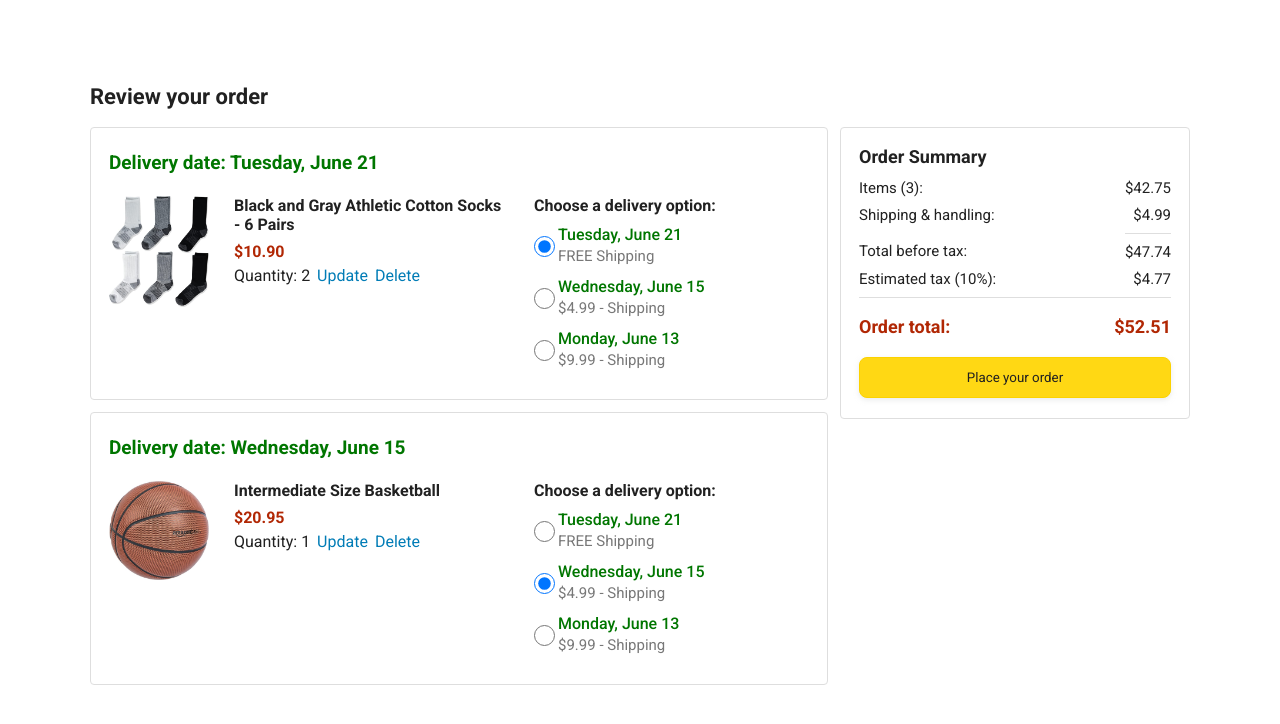
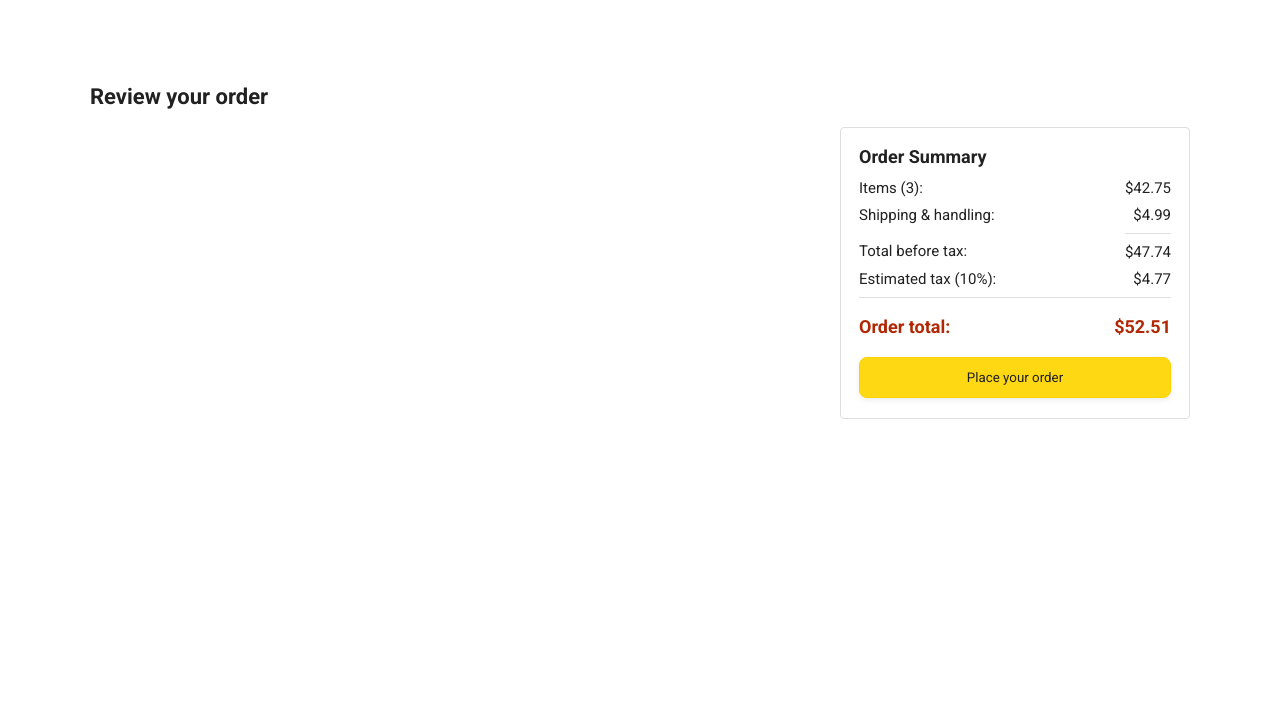
Before and after one commit to DanielaTanase/Amazon-Project, a plain HTML site: page checkout.html in a window 1280 px wide. Shown: the part 56-780 px from the top of the page. Drawn offline with Linux system fonts and the light colour scheme.

Commit message:
Generate HTML for the order summary

```diff
--- a/checkout.html
+++ b/checkout.html
@@ -43,158 +43,8 @@
       <div class="page-title">Review your order</div>
 
       <div class="checkout-grid">
-        <div class="order-summary">
-          <div class="cart-item-container">
-            <div class="delivery-date">
-              Delivery date: Tuesday, June 21
-            </div>
-
-            <div class="cart-item-details-grid">
-              <img class="product-image"
-                src="images/products/athletic-cotton-socks-6-pairs.jpg">
-
-              <div class="cart-item-details">
-                <div class="product-name">
-                  Black and Gray Athletic Cotton Socks - 6 Pairs
-                </div>
-                <div class="product-price">
-                  $10.90
-                </div>
-                <div class="product-quantity">
-                  <span>
-                    Quantity: <span class="quantity-label">2</span>
-                  </span>
-                  <span class="update-quantity-link link-primary">
-                    Update
-                  </span>
-                  <span class="delete-quantity-link link-primary">
-                    Delete
-                  </span>
-                </div>
-              </div>
-
-              <div class="delivery-options">
-                <div class="delivery-options-title">
-                  Choose a delivery option:
-                </div>
-                <div class="delivery-option">
-                  <input type="radio" checked
-                    class="delivery-option-input"
-                    name="delivery-option-1">
-                  <div>
-                    <div class="delivery-option-date">
-                      Tuesday, June 21
-                    </div>
-                    <div class="delivery-option-price">
-                      FREE Shipping
-                    </div>
-                  </div>
-                </div>
-                <div class="delivery-option">
-                  <input type="radio"
-                    class="delivery-option-input"
-                    name="delivery-option-1">
-                  <div>
-                    <div class="delivery-option-date">
-                      Wednesday, June 15
-                    </div>
-                    <div class="delivery-option-price">
-                      $4.99 - Shipping
-                    </div>
-                  </div>
-                </div>
-                <div class="delivery-option">
-                  <input type="radio"
-                    class="delivery-option-input"
-                    name="delivery-option-1">
-                  <div>
-                    <div class="delivery-option-date">
-                      Monday, June 13
-                    </div>
-                    <div class="delivery-option-price">
-                      $9.99 - Shipping
-                    </div>
-                  </div>
-                </div>
-              </div>
-            </div>
-          </div>
-
-          <div class="cart-item-container">
-            <div class="delivery-date">
-              Delivery date: Wednesday, June 15
-            </div>
-
-            <div class="cart-item-details-grid">
-              <img class="product-image"
-                src="images/products/intermediate-composite-basketball.jpg">
-
-              <div class="cart-item-details">
-                <div class="product-name">
-                  Intermediate Size Basketball
-                </div>
-                <div class="product-price">
-                  $20.95
-                </div>
-                <div class="product-quantity">
-                  <span>
-                    Quantity: <span class="quantity-label">1</span>
-                  </span>
-                  <span class="update-quantity-link link-primary">
-                    Update
-                  </span>
-                  <span class="delete-quantity-link link-primary">
-                    Delete
-                  </span>
-                </div>
-              </div>
-
-              <div class="delivery-options">
-                <div class="delivery-options-title">
-                  Choose a delivery option:
-                </div>
-
-                <div class="delivery-option">
-                  <input type="radio" class="delivery-option-input"
-                    name="delivery-option-2">
-                  <div>
-                    <div class="delivery-option-date">
-                      Tuesday, June 21
-                    </div>
-                    <div class="delivery-option-price">
-                      FREE Shipping
-                    </div>
-                  </div>
-                </div>
-                <div class="delivery-option">
-                  <input type="radio" checked class="delivery-option-input"
-                    name="delivery-option-2">
-                  <div>
-                    <div class="delivery-option-date">
-                      Wednesday, June 15
-                    </div>
-                    <div class="delivery-option-price">
-                      $4.99 - Shipping
-                    </div>
-                  </div>
-                </div>
-                <div class="delivery-option">
-                  <input type="radio" class="delivery-option-input"
-                    name="delivery-option-2">
-                  <div>
-                    <div class="delivery-option-date">
-                      Monday, June 13
-                    </div>
-                    <div class="delivery-option-price">
-                      $9.99 - Shipping
-                    </div>
-                  </div>
-                </div>
-              </div>
-            </div>
-          </div>
+        <div class="order-summary js-order-summary">
         </div>
-
         <div class="payment-summary">
           <div class="payment-summary-title">
             Order Summary
@@ -231,5 +81,6 @@
         </div>
       </div>
     </div>
+    <script type="module" src="scripts/checkout.js"></script>
   </body>
 </html>
--- a/data/cart.js
+++ b/data/cart.js
@@ -1,4 +1,18 @@
-export const cart = [];
+export const cart = [
+	{
+		productId: 'e43638ce-6aa0-4b85-b27f-e1d07eb678c6',
+    //image: "images/products/athletic-cotton-socks-6-pairs.jpg",
+    //name: "Black and Gray Athletic Cotton Socks - 6 Pairs",
+    //priceCents: 1090,
+		quantity: 2,
+	}, {
+		productId: '15b6fc6f-327a-4ec4-896f-48634985a3d',
+		/*image: "images/products/intermediate-composite-basketball.jpg",
+		name: "Intermediate Size Basketball",
+		priceCents: 2095,*/
+		quantity: 1
+	}
+];
 
 export function addToCart(productId) {
 	let matchingItem;
--- /dev/null
+++ b/scripts/checkout.js
@@ -0,0 +1,95 @@
+import { cart } from '../data/cart.js';
+import { products } from '../data/products.js';
+
+let cartSummaryHTML = '';
+
+cart.forEach((cartItem) => {
+	const productId = cartItem.productId;
+
+	let matchingProduct;
+
+	products.forEach((product) => {
+		if (product.id === productId) {
+			matchingProduct = product;
+		}
+	});
+
+
+	cartSummaryHTML += `
+		<div class="cart-item-container">
+			<div class="delivery-date">
+				Delivery date: Tuesday, June 21
+			</div>
+			<div class="cart-item-details-grid">
+				<img class="product-image"
+					src="${matchingProduct.image}">
+				<div class="cart-item-details">
+					<div class="product-name">
+						${matchingProduct.name}
+					</div>
+					<div class="product-price">
+						$${(matchingProduct.priceCents / 100).toFixed(2)}
+					</div>
+					<div class="product-quantity">
+						<span>
+							Quantity: <span class="quantity-label">${cartItem.quantity}</span>
+						</span>
+						<span class="update-quantity-link link-primary">
+							Update
+						</span>
+						<span class="delete-quantity-link link-primary">
+							Delete
+						</span>
+					</div>
+				</div>
+				<div class="delivery-options">
+					<div class="delivery-options-title">
+						Choose a delivery option:
+					</div>
+					<div class="delivery-option">
+						<input type="radio" checked
+							class="delivery-option-input"
+							name="delivery-option-1">
+						<div>
+							<div class="delivery-option-date">
+								Tuesday, June 21
+							</div>
+							<div class="delivery-option-price">
+								FREE Shipping
+							</div>
+						</div>
+					</div>
+					<div class="delivery-option">
+						<input type="radio"
+							class="delivery-option-input"
+							name="delivery-option-1">
+						<div>
+							<div class="delivery-option-date">
+								Wednesday, June 15
+							</div>
+							<div class="delivery-option-price">
+								$4.99 - Shipping
+							</div>
+						</div>
+					</div>
+					<div class="delivery-option">
+						<input type="radio"
+							class="delivery-option-input"
+							name="delivery-option-1">
+						<div>
+							<div class="delivery-option-date">
+								Monday, June 13
+							</div>
+							<div class="delivery-option-price">
+								$9.99 - Shipping
+							</div>
+						</div>
+					</div>
+				</div>
+			</div>
+		</div>
+		`;
+});
+
+document.querySelector('.js-order-summary')
+	.innerHTML = cartSummaryHTML;
```
